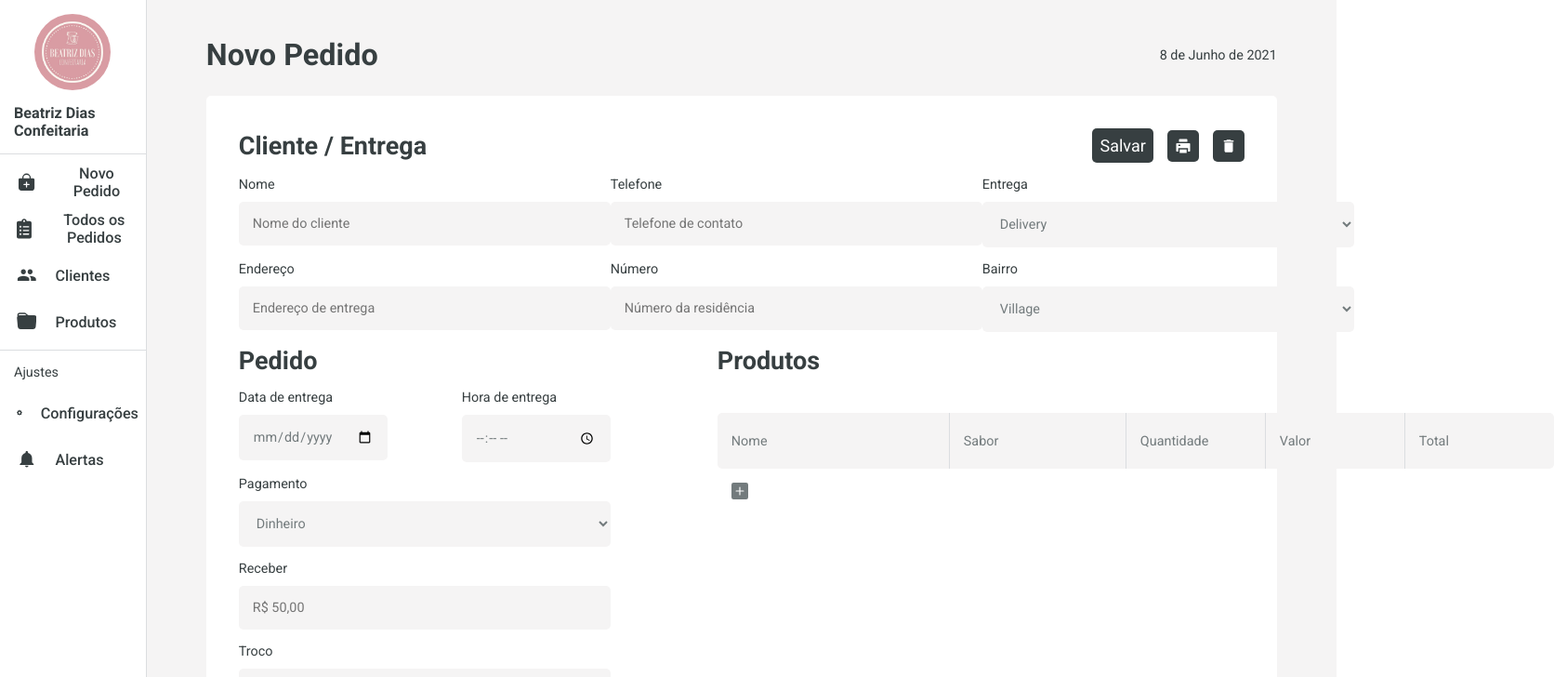
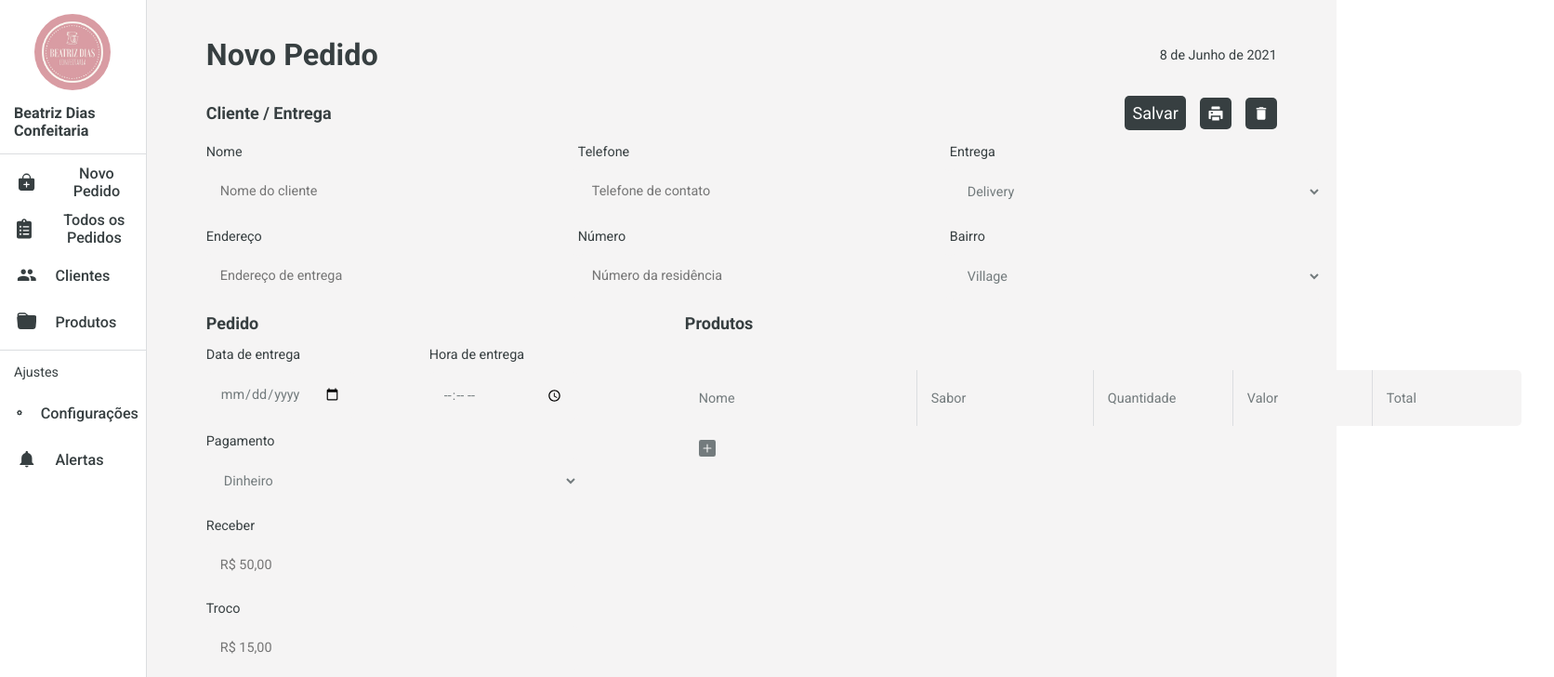
Before and after one commit to Emerson-MM-Filho/Order-Manager-Front, a React (Create React App) app in the folder react-system/: page / in a window 1280 px wide. Shown: the top 728 px of the page at 93% size, 1672 px wide, since content can reach past the window. Built offline with nearby package versions, Linux system fonts and the light colour scheme.

Commit message:
change id to class

```diff
--- a/react-system/src/components/newOrder/newOrder.css
+++ b/react-system/src/components/newOrder/newOrder.css
@@ -1,21 +1,21 @@
-#newOrderContainer {
+.internSection {
     width: 100%;
     padding: 35px;
     background-color: var(--white);
     border-radius: 5px;
 }
 
-#newOrderContainer h4 {
+.internSection h4 {
     font-size: 1.5rem;
 }
 
-#newOrderHeader {
+.internSectionHeader {
     display: flex;
     justify-content: space-between;
     align-items: center;
 }
 
-#newOrderButtonsContainer {
+.newOrderButtonsContainer {
     display: flex;
     align-items: center;
 }
--- a/react-system/src/components/newOrder/newOrder.js
+++ b/react-system/src/components/newOrder/newOrder.js
@@ -14,10 +14,10 @@ function newOrder() {
   return (
     <div>
       <SectionTitle title='Novo Pedido'/>
-      <div id="newOrderContainer">
-        <div id="newOrderHeader">
+      <div id="internSection">
+        <div className="internSectionHeader">
           <h4>Cliente / Entrega</h4>
-          <div id="newOrderButtonsContainer">
+          <div className="newOrderButtonsContainer">
             <MainButton buttonName="Salvar"/>
             <MainButton buttonName={<RiPrinterFill className="newOrderButtonIcon"/>}/>
             <MainButton buttonName={<MdDelete className="newOrderButtonIcon"/>}/>
```
